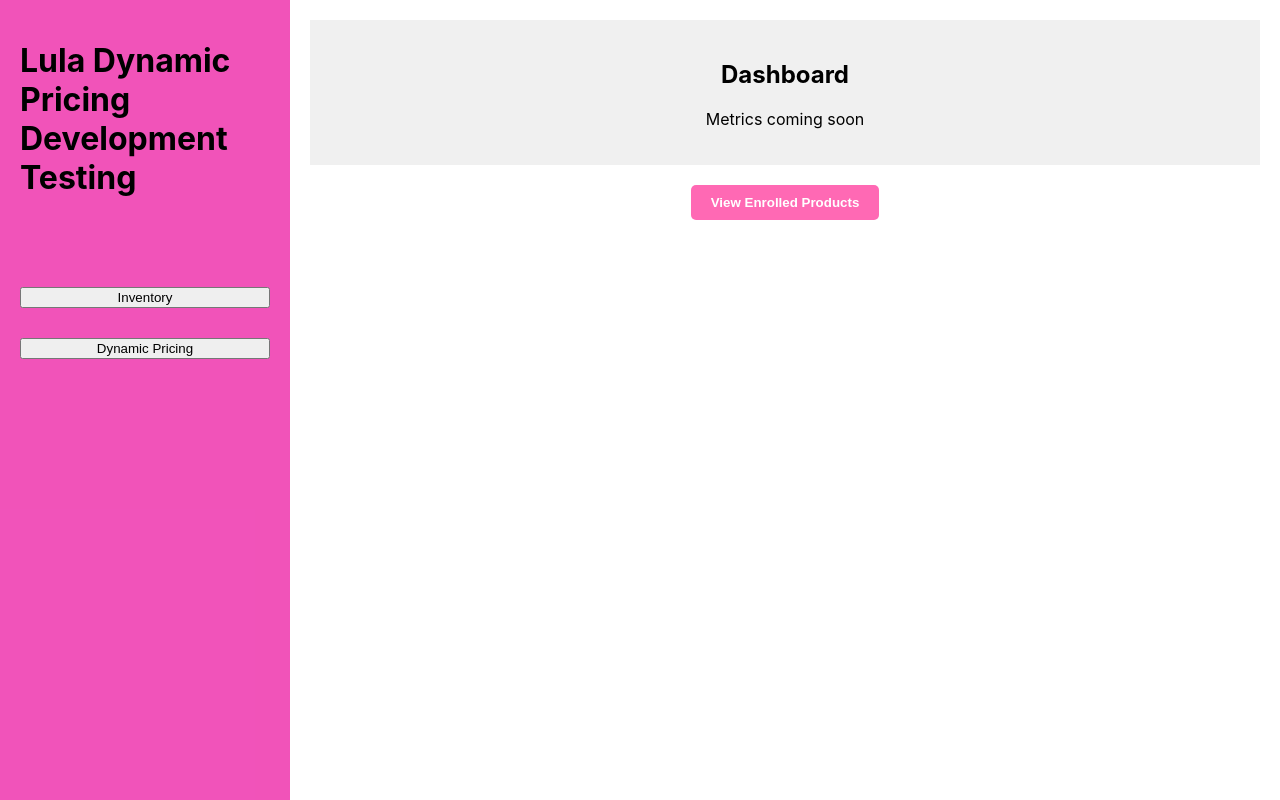
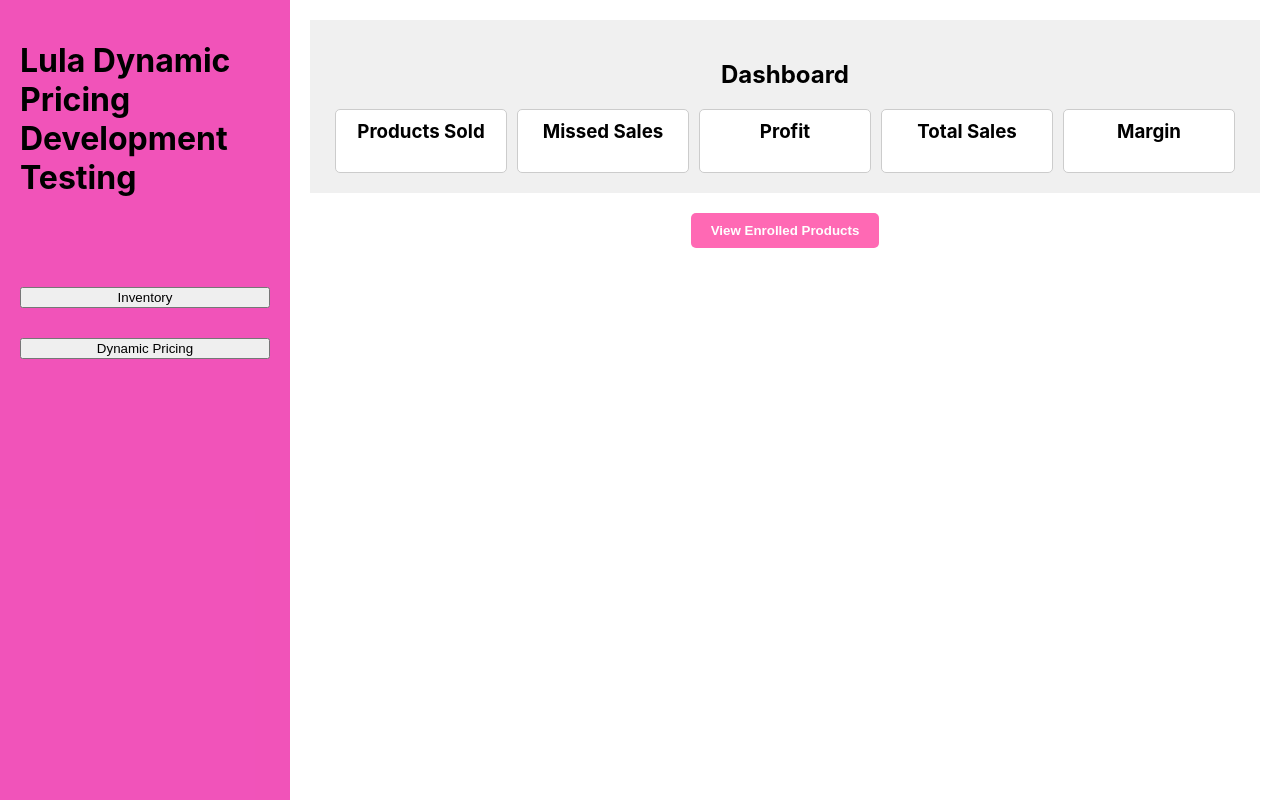
Before and after one commit to Asadali242/Dynamic-Pricing-System, a React (Create React App) app in the folder client/: page / in a window 1280 px wide. Both pictures are taken after a click on the button "Dynamic Pricing". Built offline with nearby package versions, Linux system fonts and the light colour scheme.

Commit message:
Dashboard metrics
Added the sections to the dashboard to provide metrics

```diff
--- a/client/src/DynamicPricingMenu.css
+++ b/client/src/DynamicPricingMenu.css
@@ -5,6 +5,24 @@
   background-color: #f0f0f0;
   padding: 20px;
   margin-bottom: 20px;
+}
+
+.dashboard-sections {
+  display: flex; /* Change to flex */
+  justify-content: space-between; /* Align sections with space between them */
+}
+
+.dashboard-section {
+  flex: 1; /* Distribute space evenly among sections */
+  background-color: #ffffff; /* Add background color for better visibility */
+  padding: 10px; /* Add padding for spacing */
+  margin: 0 5px; /* Add margin for spacing between sections */
+  border: 1px solid #ccc; /* Add border for visual separation */
+  border-radius: 5px; /* Add border radius for rounded corners */
+}
+
+.dashboard-section h3 {
+  margin-top: 0; /* Remove default margin for better alignment */
 }
 
 .view-enrolled-products-button-container {
--- a/client/src/DynamicPricingMenu.js
+++ b/client/src/DynamicPricingMenu.js
@@ -1,4 +1,4 @@
-import React, { useState } from 'react';
+import React, { useState } from 'react'; // Import useState hook from React library
 import './DynamicPricingMenu.css'; // Import CSS file for styling
 
 function DynamicPricingMenu() {
@@ -9,12 +9,36 @@ function DynamicPricingMenu() {
   const toggleEnrolledProducts = () => {
     setShowEnrolledProducts(!showEnrolledProducts);
   };
+
   return (
     <div>
       {/* Dashboard */}
       <div className="dashboard">
         <h2>Dashboard</h2>
-        <p>Metrics coming soon</p>
+        {/* Container for dashboard sections */}
+        <div className="dashboard-sections">
+          {/* Individual dashboard sections */}
+          <div className="dashboard-section">
+            <h3>Products Sold</h3>
+            {/* Content for Products Sold section */}
+          </div>
+          <div className="dashboard-section">
+            <h3>Missed Sales</h3>
+            {/* Content for Missed Sales section */}
+          </div>
+          <div className="dashboard-section">
+            <h3>Profit</h3>
+            {/* Content for Profit section */}
+          </div>
+          <div className="dashboard-section">
+            <h3>Total Sales</h3>
+            {/* Content for Total Sales section */}
+          </div>
+          <div className="dashboard-section">
+            <h3>Margin</h3>
+            {/* Content for Margin section */}
+          </div>
+        </div>
       </div>
 
       {/* View Enrolled Products button */}
```
